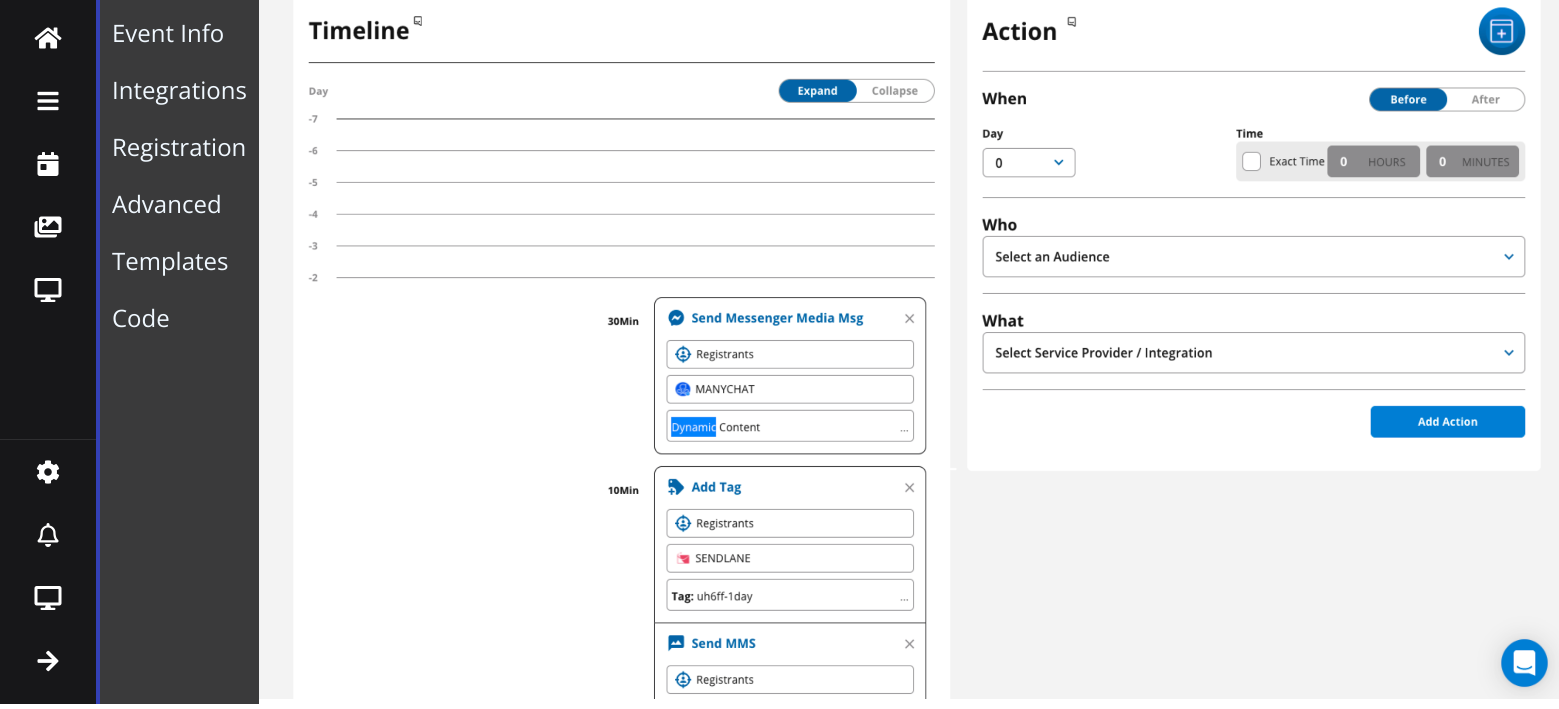
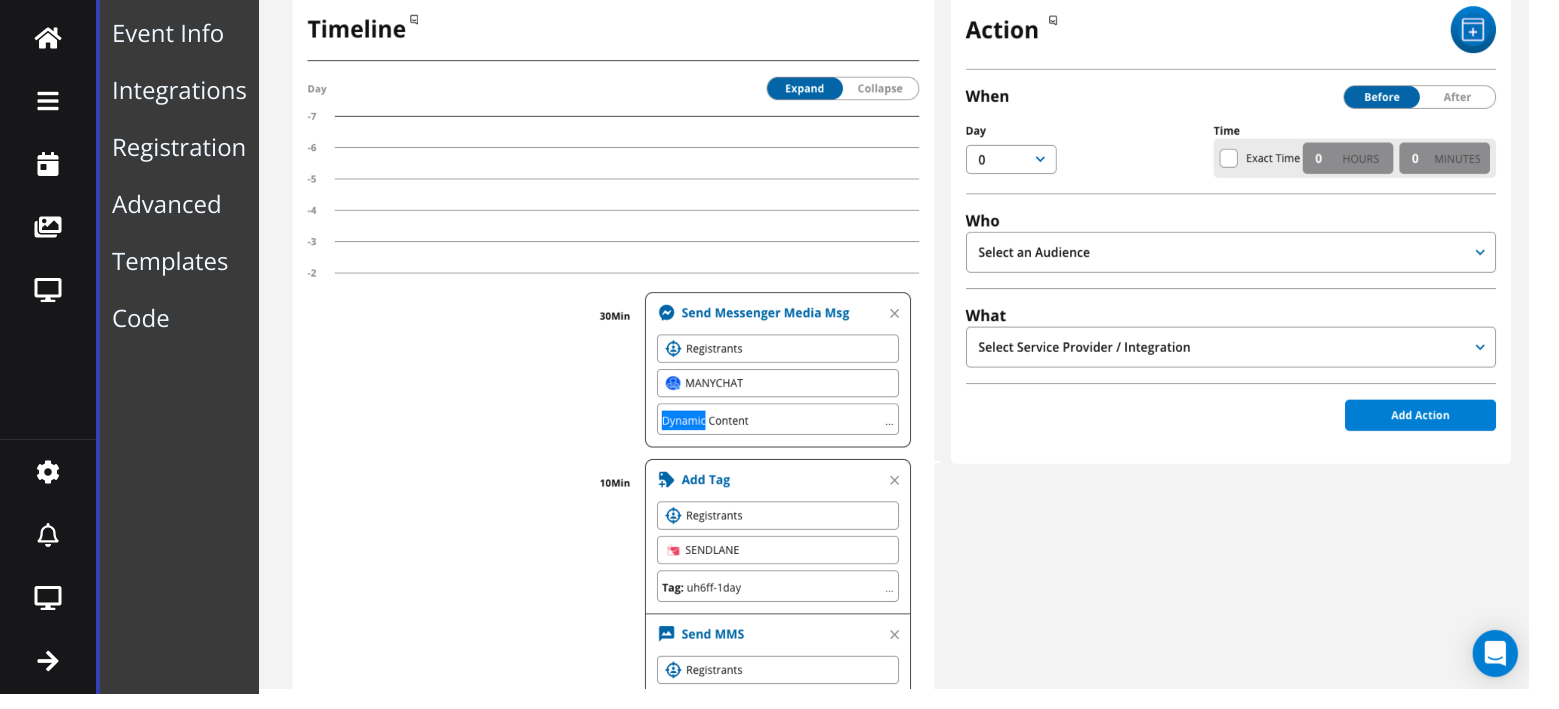
Before and after one commit to Rakibul71/practice-side-nav-bar, a plain HTML site: page index.html in a window 1280 px wide. Shown: the part 91-800 px from the top of the page, 1559 px wide, since content can reach past the window. Drawn offline with nearby package versions, Linux system fonts and the light colour scheme.

Commit message:
1 commit

```diff
--- a/style.css
+++ b/style.css
@@ -60,8 +60,8 @@ p:hover {
   display: flex;
 }
 .rightPart img {
-  width: 1300px;
-  height: 790px;
+  width: 1270px;
+  height: 780px;
 }
 .leftPart {
   display: flex;
```
